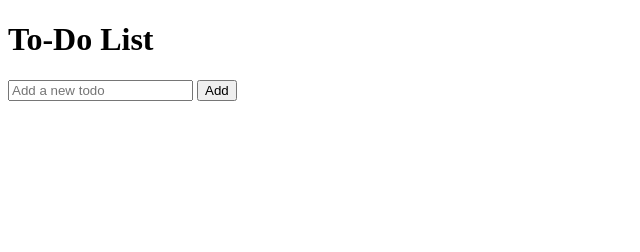
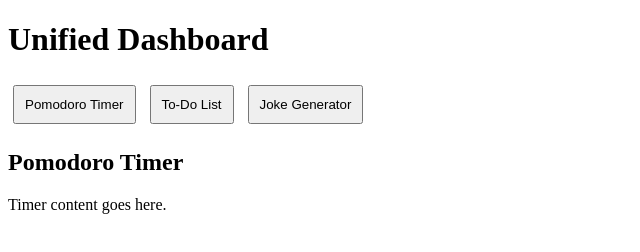
Before and after one commit to admlyz5858/Son, a plain HTML site: page index.html in a window 1280 px wide. Shown: the whole page, without its empty margins (0-640 px from the left). Drawn offline with Linux system fonts and the light colour scheme.

Commit message:
Update index.html with unified dashboard content.

```diff
--- a/index.html
+++ b/index.html
@@ -3,14 +3,59 @@
 <head>
     <meta charset="UTF-8">
     <meta name="viewport" content="width=device-width, initial-scale=1.0">
-    <link rel="stylesheet" href="style.css">
-    <title>To-Do List</title>
+    <title>Unified Dashboard</title>
+    <style>
+        .tab {
+            display: none;
+        }
+        .tablink {
+            cursor: pointer;
+            padding: 10px;
+            margin: 5px;
+        }
+    </style>
+    <script>
+        function openTab(evt, tabName) {
+            var i, tabcontent, tablinks;
+            tabcontent = document.getElementsByClassName("tab");
+            for (i = 0; i < tabcontent.length; i++) {
+                tabcontent[i].style.display = "none";
+            }
+            tablinks = document.getElementsByClassName("tablinks");
+            for (i = 0; i < tablinks.length; i++) {
+                tablinks[i].className = tablinks[i].className.replace(" active", "");
+            }
+            document.getElementById(tabName).style.display = "block";
+            evt.currentTarget.className += " active";
+        }
+    </script>
 </head>
 <body>
-    <h1>To-Do List</h1>
-    <input type="text" id="todo-input" placeholder="Add a new todo">
-    <button id="add-todo">Add</button>
-    <ul id="todo-list"></ul>
-    <script src="script.js"></script>
+    <h1>Unified Dashboard</h1>
+    <div>
+        <button class="tablink" onclick="openTab(event, 'Pomodoro')">Pomodoro Timer</button>
+        <button class="tablink" onclick="openTab(event, 'ToDo')">To-Do List</button>
+        <button class="tablink" onclick="openTab(event, 'Jokes')">Joke Generator</button>
+    </div>
+
+    <div id="Pomodoro" class="tab">
+        <h2>Pomodoro Timer</h2>
+        <p>Timer content goes here.</p>
+    </div>
+
+    <div id="ToDo" class="tab">
+        <h2>To-Do List</h2>
+        <p>To-Do list content goes here.</p>
+    </div>
+
+    <div id="Jokes" class="tab">
+        <h2>Joke Generator</h2>
+        <p>Joke content goes here.</p>
+    </div>
+
+    <script>
+        // Open the Pomodoro tab by default
+        document.getElementsByClassName("tablink")[0].click();
+    </script>
 </body>
 </html>
```
